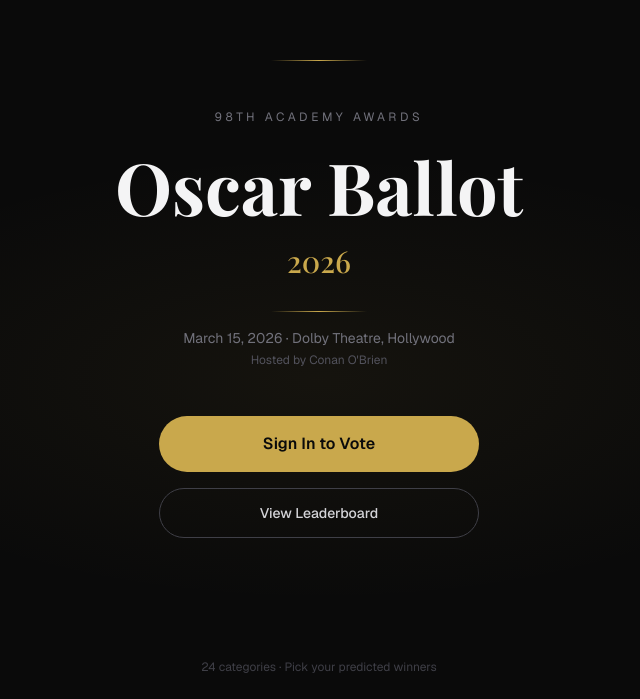
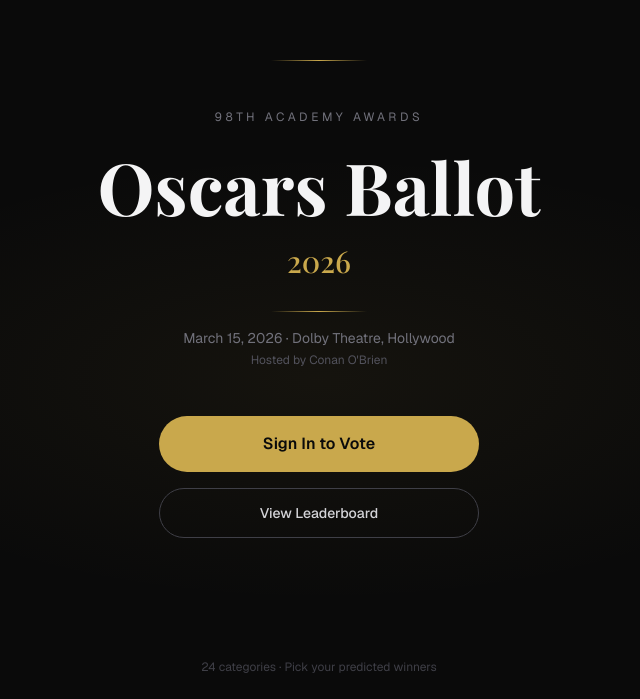
Before and after one commit to sydney-cole/oscars-ballot, a Next.js app: page / in a window 1280 px wide. Shown: the part 101-800 px from the top of the page, without its empty margins (321-961 px from the left). Built offline with nearby package versions, Linux system fonts and the light colour scheme; no server answers; a web font is replaced by a local one.

Commit message:
switched name from oscar to oscars ballot

```diff
--- a/app/page.tsx
+++ b/app/page.tsx
@@ -46,7 +46,7 @@
           className="text-5xl sm:text-6xl md:text-7xl font-bold text-zinc-100 leading-tight"
           style={{ fontFamily: "var(--font-playfair)" }}
         >
-          Oscar Ballot
+          Oscars Ballot
         </h1>
         <p
           className="mt-3 text-2xl sm:text-3xl font-medium"
```
